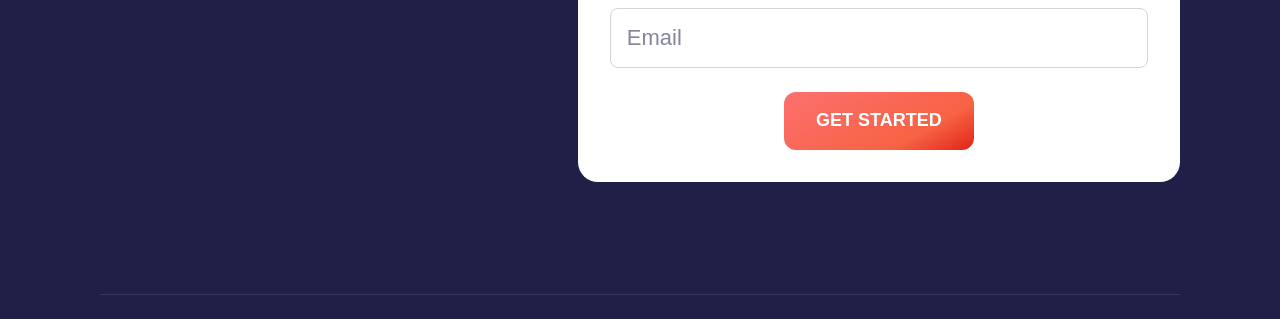
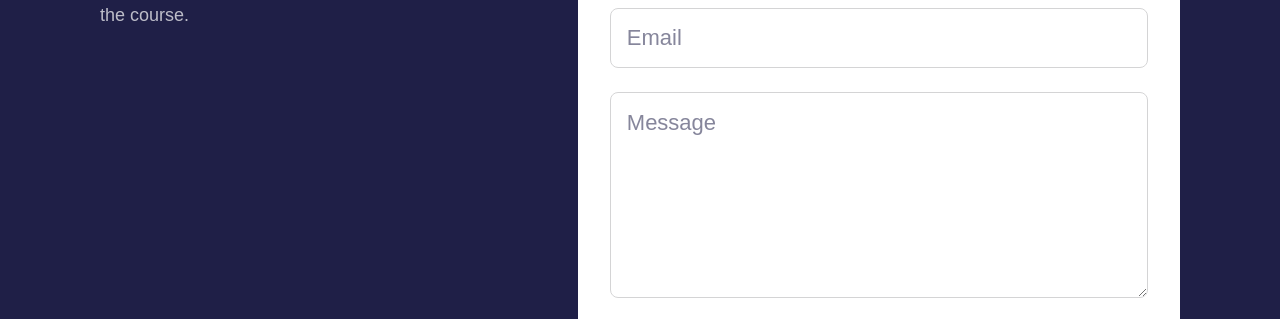
Before and after one commit to dmitriy-design/Smart.Education, a plain HTML site: page index.html in a window 1280 px wide. Shown: the part 3386-3705 px from the top of the page. Drawn offline with Linux system fonts and the light colour scheme; a web font is replaced by a local one.

Commit message:
Add texterea form

```diff
--- a/index.html
+++ b/index.html
@@ -363,6 +363,9 @@
                                 class="help__form--input">
                             <span class="help__input--error"></span>
                         </div>
+                        <div class="help__form--row">
+                            <textarea name="Message" id="formMessage" placeholder="Message" cols="30" rows="6" class="help__form--input"></textarea>
+                        </div>
                         <div class="help__form--button">
                             <button type="submit">Get started</button>
                         </div>
```
